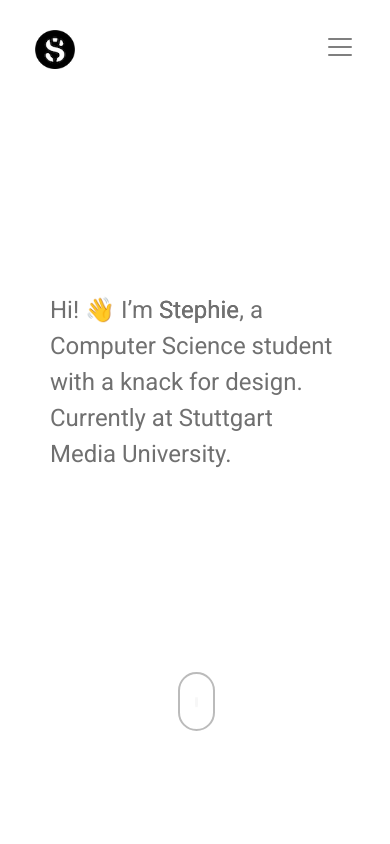
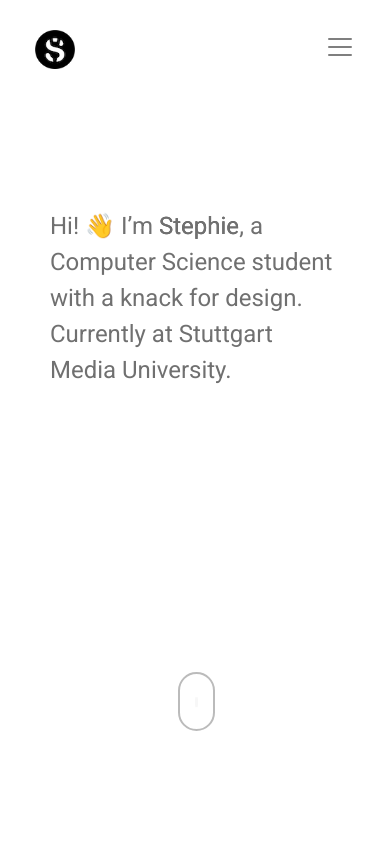
Before and after one commit to stephievo/stephievo.github.io, a React (Create React App) app: page /#/ in a window 390 px wide. Shown: the top 844 px of the page. Built offline with nearby package versions, Linux system fonts and the light colour scheme.

Commit message:
adjusted landing page text for mobile devies

```diff
--- a/src/App.scss
+++ b/src/App.scss
@@ -14,10 +14,10 @@
 }
 
 
-//SMALL PHONES
-@media only screen and (max-width: 375px) {
+//Mobile Devices
+@media only screen and (max-width: 680px) {
   .bannerWrap {
-    padding-top: 20vh;
+    padding-top: 18vh;
   }
 }
 
--- a/src/scss/components/_typography.scss
+++ b/src/scss/components/_typography.scss
@@ -62,8 +62,8 @@ a {
 
 
 
-// PHONES
-@media only screen and (max-width: 425px) {
+// Mobile Devices
+@media only screen and (max-width: 680px) {
   h1 {
     font-size: 30px;
   }
@@ -78,6 +78,7 @@ a {
     line-height: 1.5em;
   }
 }
+
 
 .easteregg {
   background: none;
```
